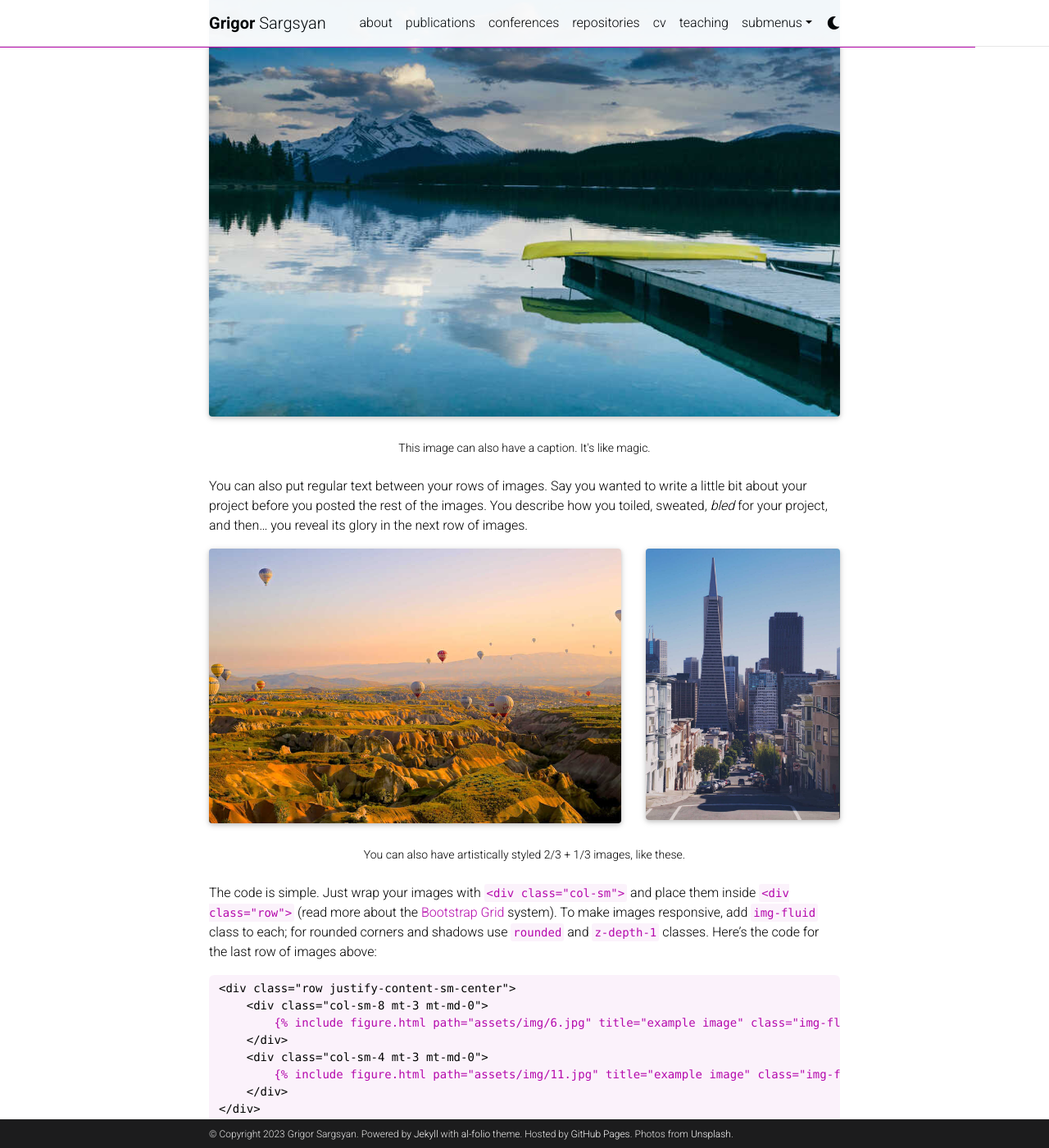
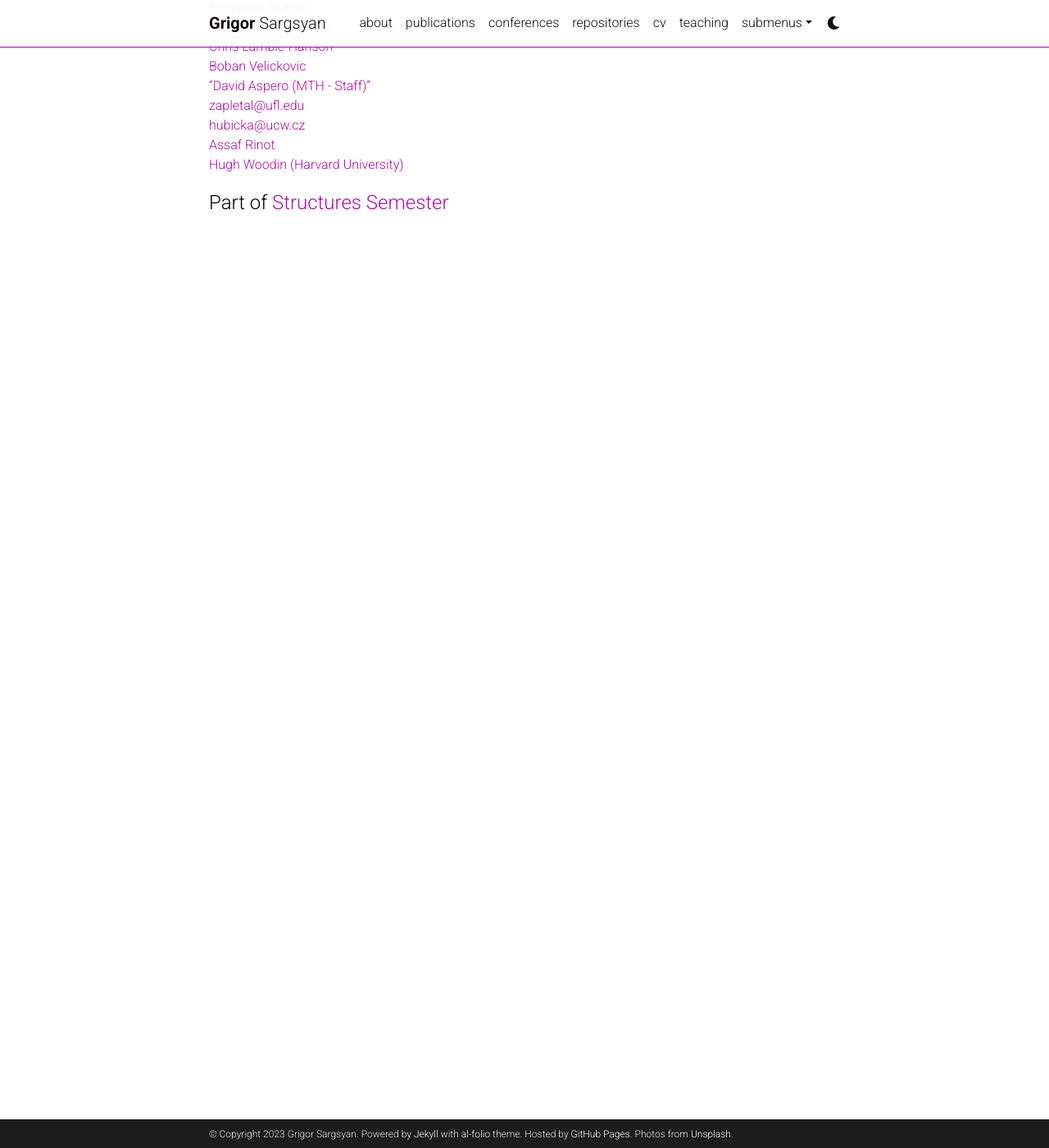
Before and after one commit to grigorsarg/grigorsarg.github.io, a Jekyll site: the page built from _projects/Perspectives.md, in a window 1280 px wide and 1400 px high, scrolled down 729 px. Shown: the whole window at 82% size. Built offline with Jekyll 4.4.1, drawn with Linux system fonts in a browser that asks for light colours; full-size pictures stand in for the smaller copies a plugin makes; comment, search, counter and statistics services are not loaded; a style sheet for code colours, icons or effects is not loaded; some of the changed text lies outside the part shown.

Commit message:
Update Perspectives.md

````diff
--- a/_projects/Perspectives.md
+++ b/_projects/Perspectives.md
@@ -6,74 +6,34 @@ img: assets/img/Perspectives.jpg
 importance: 2
 ---
 
-Every project has a beautiful feature showcase page.
-It's easy to include images in a flexible 3-column grid format.
-Make your photos 1/3, 2/3, or full width.
+<font size="+3">Perspectives on Set Theorey</a> </font>
+<br>
 
-To give your project a background in the portfolio page, just add the img tag to the front matter like so:
+<font size="+3"> Confirmed Speakers</font> <br>
 
-    ---
-    layout: page
-    title: project
-    description: a project with a background image
-    img: /assets/img/12.jpg
-    ---
-
-<div class="row">
-    <div class="col-sm mt-3 mt-md-0">
-        {% include figure.html path="assets/img/1.jpg" title="example image" class="img-fluid rounded z-depth-1" %}
-    </div>
-    <div class="col-sm mt-3 mt-md-0">
-        {% include figure.html path="assets/img/3.jpg" title="example image" class="img-fluid rounded z-depth-1" %}
-    </div>
-    <div class="col-sm mt-3 mt-md-0">
-        {% include figure.html path="assets/img/5.jpg" title="example image" class="img-fluid rounded z-depth-1" %}
-    </div>
-</div>
-<div class="caption">
-    Caption photos easily. On the left, a road goes through a tunnel. Middle, leaves artistically fall in a hipster photoshoot. Right, in another hipster photoshoot, a lumberjack grasps a handful of pine needles.
-</div>
-<div class="row">
-    <div class="col-sm mt-3 mt-md-0">
-        {% include figure.html path="assets/img/5.jpg" title="example image" class="img-fluid rounded z-depth-1" %}
-    </div>
-</div>
-<div class="caption">
-    This image can also have a caption. It's like magic.
-</div>
-
-You can also put regular text between your rows of images.
-Say you wanted to write a little bit about your project before you posted the rest of the images.
-You describe how you toiled, sweated, *bled* for your project, and then... you reveal its glory in the next row of images.
+<a href="https://dilip-raghavan.github.io/">Dilip Raghavan </a><br>
+<a href="">James Cummings </a><br>
+<a href=""> Dima Sinapova  </a><br>
+<a href=""> Larson, Paul  </a><br>
+<a href=""> John Steel  </a><br>
+<a href="">Jackson, Stephen </a><br>
+<a href="">stevo@math.utoronto.ca  </a><br>
+<a href="">Gabriel Goldberg  </a><br>
+<a href="">Vera Fischer  </a><br>
+<a href="">Sandra Müller  </a><br>
+<a href="">Farmer Schlutzenberg  </a><br>
+<a href="">Menachem Magidor  </a><br>
+<a href="">Yair Hayut  </a><br>
+<a href="">Jouko  </a><br>
+<a href="">Benjamin Siskind </a><br>
+<a href="">motigitik@gmail.com  </a><br>
+<a href="">Chris Lambie-Hanson  </a><br>
+<a href="">Boban Velickovic  </a><br>
+<a href="">"David Aspero (MTH - Staff)"  </a><br>
+<a href="">zapletal@ufl.edu  </a><br>
+<a href="">hubicka@ucw.cz  </a><br>
+<a href="">Assaf Rinot </a><br>
+<a href="https://philosophy.fas.harvard.edu/people/w-hugh-woodin">Hugh Woodin (Harvard University) </a>
 
 
-<div class="row justify-content-sm-center">
-    <div class="col-sm-8 mt-3 mt-md-0">
-        {% include figure.html path="assets/img/6.jpg" title="example image" class="img-fluid rounded z-depth-1" %}
-    </div>
-    <div class="col-sm-4 mt-3 mt-md-0">
-        {% include figure.html path="assets/img/11.jpg" title="example image" class="img-fluid rounded z-depth-1" %}
-    </div>
-</div>
-<div class="caption">
-    You can also have artistically styled 2/3 + 1/3 images, like these.
-</div>
-
-
-The code is simple.
-Just wrap your images with `<div class="col-sm">` and place them inside `<div class="row">` (read more about the <a href="https://getbootstrap.com/docs/4.4/layout/grid/">Bootstrap Grid</a> system).
-To make images responsive, add `img-fluid` class to each; for rounded corners and shadows use `rounded` and `z-depth-1` classes.
-Here's the code for the last row of images above:
-
-{% raw %}
-```html
-<div class="row justify-content-sm-center">
-    <div class="col-sm-8 mt-3 mt-md-0">
-        {% include figure.html path="assets/img/6.jpg" title="example image" class="img-fluid rounded z-depth-1" %}
-    </div>
-    <div class="col-sm-4 mt-3 mt-md-0">
-        {% include figure.html path="assets/img/11.jpg" title="example image" class="img-fluid rounded z-depth-1" %}
-    </div>
-</div>
-```
-{% endraw %}
+<font size="+2"> Part of <a href="https://www.impan.pl/en/activities/banach-center/conferences/23-simons-08">Structures Semester</a></font> <br>
````
